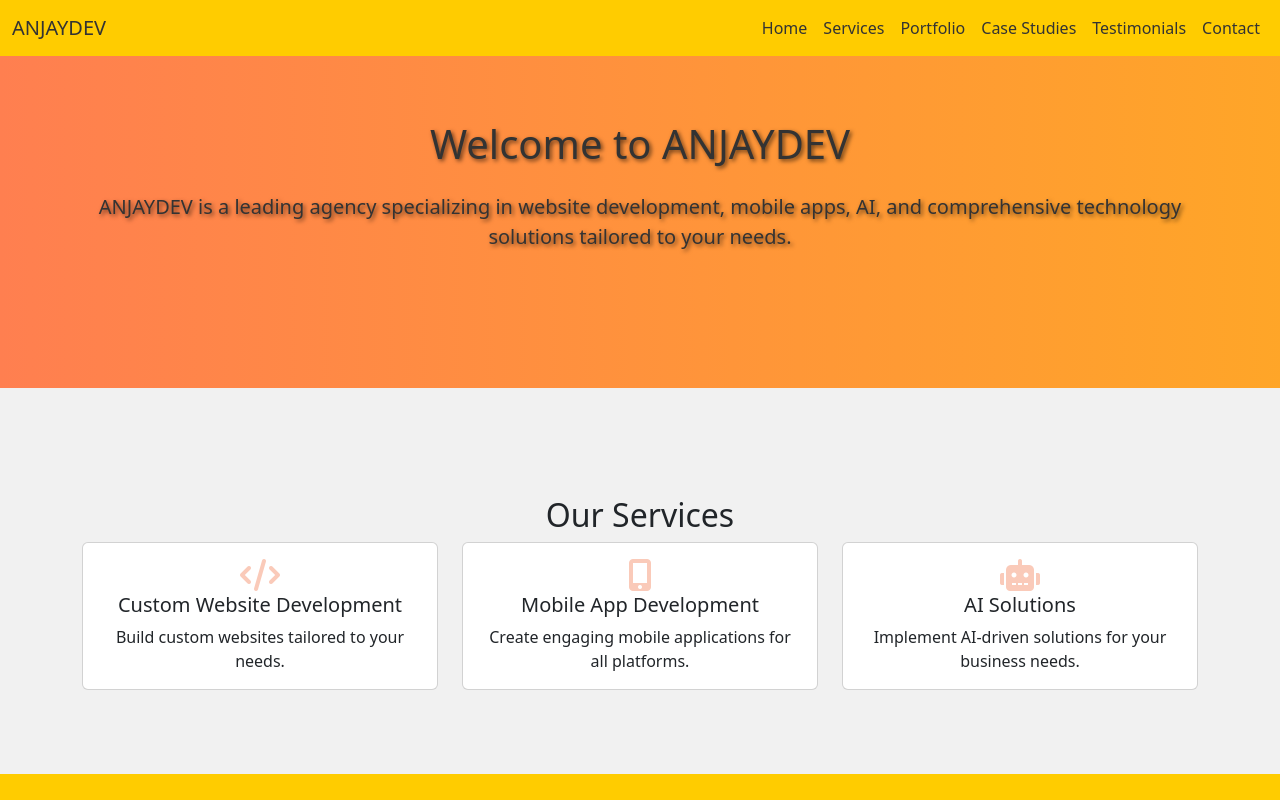
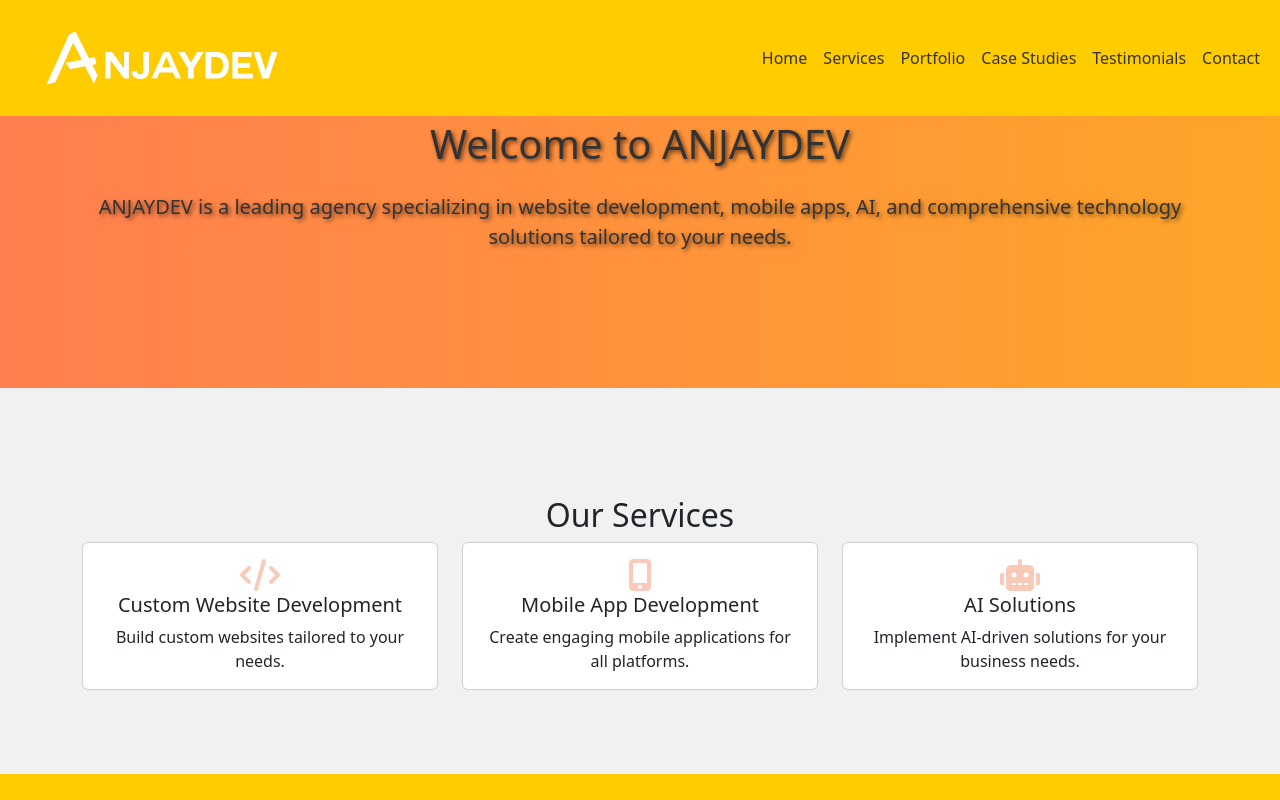
Before and after one commit to gigarazkiarianda/anjaydev, a plain HTML site: page index.html in a window 1280 px wide. Shown: the top 800 px of the page. Drawn offline with nearby package versions, Linux system fonts and the light colour scheme; a script that the page names is missing.

Commit message:
update favicon and logo

```diff
--- a/index.html
+++ b/index.html
@@ -7,11 +7,12 @@
     <link href="https://cdn.jsdelivr.net/npm/bootstrap@5.3.3/dist/css/bootstrap.min.css" rel="stylesheet" integrity="sha384-QWTKZyjpPEjISv5WaRU9OFeRpok6YctnYmDr5pNlyT2bRjXh0JMhjY6hW+ALEwIH" crossorigin="anonymous">
     <link rel="stylesheet" href="https://cdnjs.cloudflare.com/ajax/libs/font-awesome/6.0.0/css/all.min.css">
     <link rel="stylesheet" href="css/style.css">
+    <link rel="icon" href="assets/img/favicon.png" type="asstes/img/icon.png">
 </head>
 <body>
     <nav class="navbar navbar-expand-lg fixed-top" id="navbar">
         <div class="container-fluid">
-            <a class="navbar-brand" href="#">ANJAYDEV</a>
+            <img src="assets/img/anjaydev.png" alt="ANJAYDEV" width="300" height="100" class="d-inline-block align-text-top">
             <button class="navbar-toggler" type="button" data-bs-toggle="collapse" data-bs-target="#navbarSupportedContent" aria-controls="navbarSupportedContent" aria-expanded="false" aria-label="Toggle navigation">
                 <span class="navbar-toggler-icon"></span>
             </button>
```
Also changed, not shown: assets/img/anjaydev.png (added), assets/img/icon.png (added), assets/img/logo.png (added).
